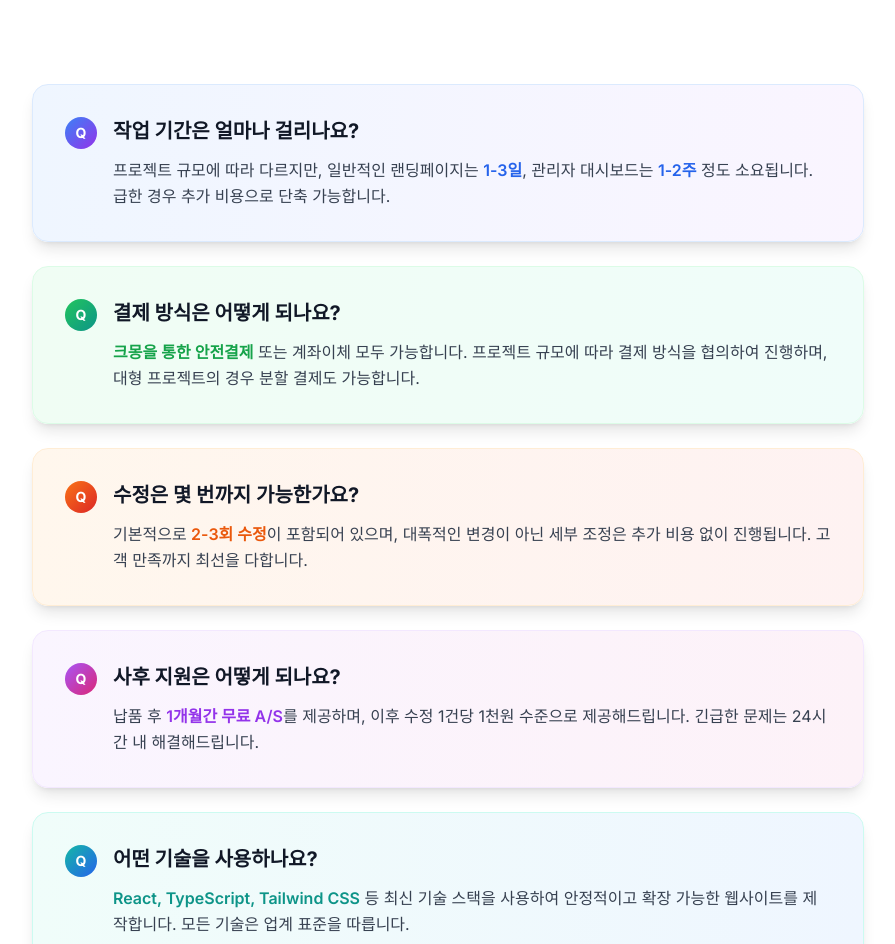
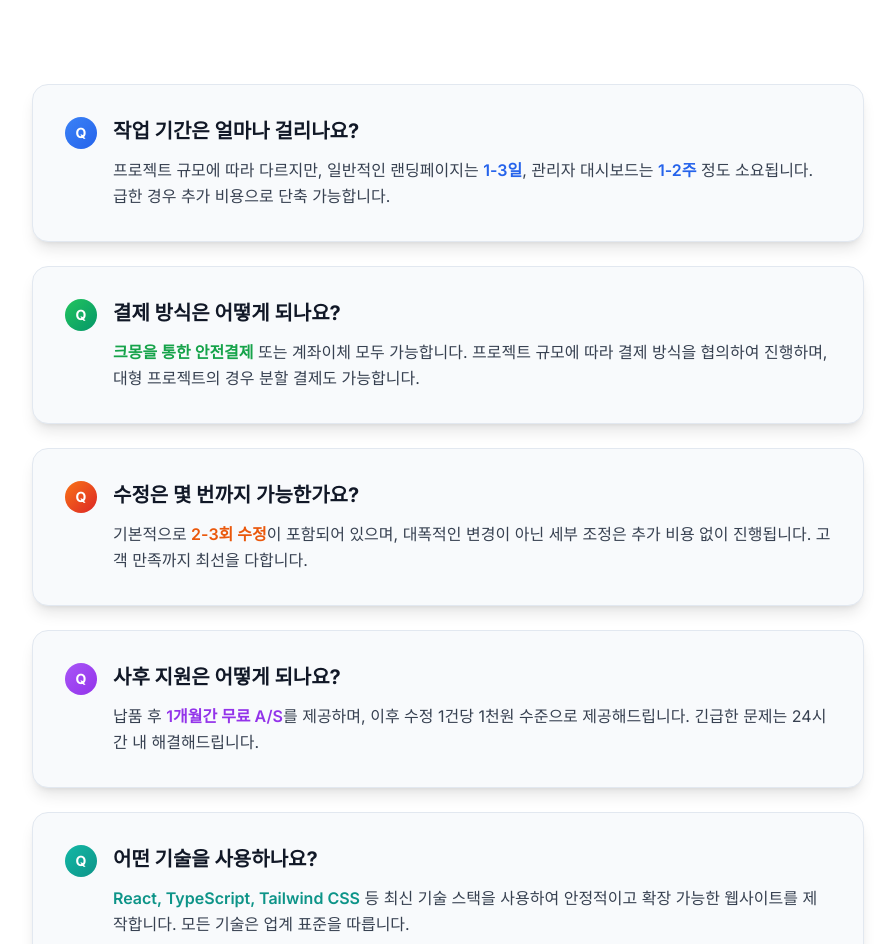
Before and after one commit to wjb127/webapp-landing-maker, a Next.js app: page / in a window 1280 px wide. Shown: the part 4908-5852 px from the top of the page, without its empty margins (192-1087 px from the left). Built offline with nearby package versions, Linux system fonts and the light colour scheme.

Commit message:
Refactor FAQ section styling with unified slate colors and hover states
Co-authored-by: qhv147 <qhv147@gmail.com>

```diff
--- a/src/app/page.tsx
+++ b/src/app/page.tsx
@@ -593,9 +593,9 @@ export default function Home() {
           </div>
 
           <div className="space-y-4 sm:space-y-6">
-            <div className="group bg-gradient-to-r from-blue-50 to-purple-50 hover:from-blue-100 hover:to-purple-100 p-4 sm:p-6 lg:p-8 rounded-2xl shadow-lg hover:shadow-xl transition-all duration-300 border border-blue-100">
+            <div className="group bg-slate-50 hover:bg-slate-100 p-4 sm:p-6 lg:p-8 rounded-2xl shadow-lg hover:shadow-xl transition-all duration-300 border border-slate-200">
               <div className="flex items-start">
-                <div className="flex-shrink-0 w-8 h-8 bg-gradient-to-br from-blue-500 to-purple-600 rounded-full flex items-center justify-center mr-3 sm:mr-4">
+                <div className="flex-shrink-0 w-8 h-8 bg-gradient-to-br from-blue-500 to-blue-600 rounded-full flex items-center justify-center mr-3 sm:mr-4">
                   <span className="text-white font-bold text-sm">Q</span>
                 </div>
                 <div className="flex-1">
@@ -611,13 +611,13 @@ export default function Home() {
               </div>
             </div>
 
-            <div className="group bg-gradient-to-r from-green-50 to-teal-50 hover:from-green-100 hover:to-teal-100 p-4 sm:p-6 lg:p-8 rounded-2xl shadow-lg hover:shadow-xl transition-all duration-300 border border-green-100">
+            <div className="group bg-slate-50 hover:bg-slate-100 p-4 sm:p-6 lg:p-8 rounded-2xl shadow-lg hover:shadow-xl transition-all duration-300 border border-slate-200">
               <div className="flex items-start">
-                <div className="flex-shrink-0 w-8 h-8 bg-gradient-to-br from-green-500 to-teal-600 rounded-full flex items-center justify-center mr-3 sm:mr-4">
+                <div className="flex-shrink-0 w-8 h-8 bg-gradient-to-br from-green-500 to-emerald-600 rounded-full flex items-center justify-center mr-3 sm:mr-4">
                   <span className="text-white font-bold text-sm">Q</span>
                 </div>
                 <div className="flex-1">
-                  <h3 className="text-base sm:text-lg lg:text-xl font-bold text-gray-900 mb-2 sm:mb-3 group-hover:text-green-600 transition-colors">
+                  <h3 className="text-base sm:text-lg lg:text-xl font-bold text-gray-900 mb-2 sm:mb-3 group-hover:text-blue-600 transition-colors">
                     결제 방식은 어떻게 되나요?
                   </h3>
                   <p className="text-gray-700 leading-relaxed">
@@ -629,13 +629,13 @@ export default function Home() {
               </div>
             </div>
 
-            <div className="group bg-gradient-to-r from-orange-50 to-red-50 hover:from-orange-100 hover:to-red-100 p-4 sm:p-6 lg:p-8 rounded-2xl shadow-lg hover:shadow-xl transition-all duration-300 border border-orange-100">
+            <div className="group bg-slate-50 hover:bg-slate-100 p-4 sm:p-6 lg:p-8 rounded-2xl shadow-lg hover:shadow-xl transition-all duration-300 border border-slate-200">
               <div className="flex items-start">
                 <div className="flex-shrink-0 w-8 h-8 bg-gradient-to-br from-orange-500 to-red-600 rounded-full flex items-center justify-center mr-3 sm:mr-4">
                   <span className="text-white font-bold text-sm">Q</span>
                 </div>
                 <div className="flex-1">
-                  <h3 className="text-base sm:text-lg lg:text-xl font-bold text-gray-900 mb-2 sm:mb-3 group-hover:text-orange-600 transition-colors">
+                  <h3 className="text-base sm:text-lg lg:text-xl font-bold text-gray-900 mb-2 sm:mb-3 group-hover:text-blue-600 transition-colors">
                     수정은 몇 번까지 가능한가요?
                   </h3>
                   <p className="text-gray-700 leading-relaxed">
@@ -647,13 +647,13 @@ export default function Home() {
               </div>
             </div>
 
-            <div className="group bg-gradient-to-r from-purple-50 to-pink-50 hover:from-purple-100 hover:to-pink-100 p-4 sm:p-6 lg:p-8 rounded-2xl shadow-lg hover:shadow-xl transition-all duration-300 border border-purple-100">
+            <div className="group bg-slate-50 hover:bg-slate-100 p-4 sm:p-6 lg:p-8 rounded-2xl shadow-lg hover:shadow-xl transition-all duration-300 border border-slate-200">
               <div className="flex items-start">
-                <div className="flex-shrink-0 w-8 h-8 bg-gradient-to-br from-purple-500 to-pink-600 rounded-full flex items-center justify-center mr-3 sm:mr-4">
+                <div className="flex-shrink-0 w-8 h-8 bg-gradient-to-br from-purple-500 to-purple-600 rounded-full flex items-center justify-center mr-3 sm:mr-4">
                   <span className="text-white font-bold text-sm">Q</span>
                 </div>
                 <div className="flex-1">
-                  <h3 className="text-base sm:text-lg lg:text-xl font-bold text-gray-900 mb-2 sm:mb-3 group-hover:text-purple-600 transition-colors">
+                  <h3 className="text-base sm:text-lg lg:text-xl font-bold text-gray-900 mb-2 sm:mb-3 group-hover:text-blue-600 transition-colors">
                     사후 지원은 어떻게 되나요?
                   </h3>
                   <p className="text-gray-700 leading-relaxed">
@@ -665,13 +665,13 @@ export default function Home() {
               </div>
             </div>
 
-            <div className="group bg-gradient-to-r from-teal-50 to-blue-50 hover:from-teal-100 hover:to-blue-100 p-4 sm:p-6 lg:p-8 rounded-2xl shadow-lg hover:shadow-xl transition-all duration-300 border border-teal-100">
+            <div className="group bg-slate-50 hover:bg-slate-100 p-4 sm:p-6 lg:p-8 rounded-2xl shadow-lg hover:shadow-xl transition-all duration-300 border border-slate-200">
               <div className="flex items-start">
-                <div className="flex-shrink-0 w-8 h-8 bg-gradient-to-br from-teal-500 to-blue-600 rounded-full flex items-center justify-center mr-3 sm:mr-4">
+                <div className="flex-shrink-0 w-8 h-8 bg-gradient-to-br from-teal-500 to-teal-600 rounded-full flex items-center justify-center mr-3 sm:mr-4">
                   <span className="text-white font-bold text-sm">Q</span>
                 </div>
                 <div className="flex-1">
-                  <h3 className="text-base sm:text-lg lg:text-xl font-bold text-gray-900 mb-2 sm:mb-3 group-hover:text-teal-600 transition-colors">
+                  <h3 className="text-base sm:text-lg lg:text-xl font-bold text-gray-900 mb-2 sm:mb-3 group-hover:text-blue-600 transition-colors">
                     어떤 기술을 사용하나요?
                   </h3>
                   <p className="text-gray-700 leading-relaxed">
```
